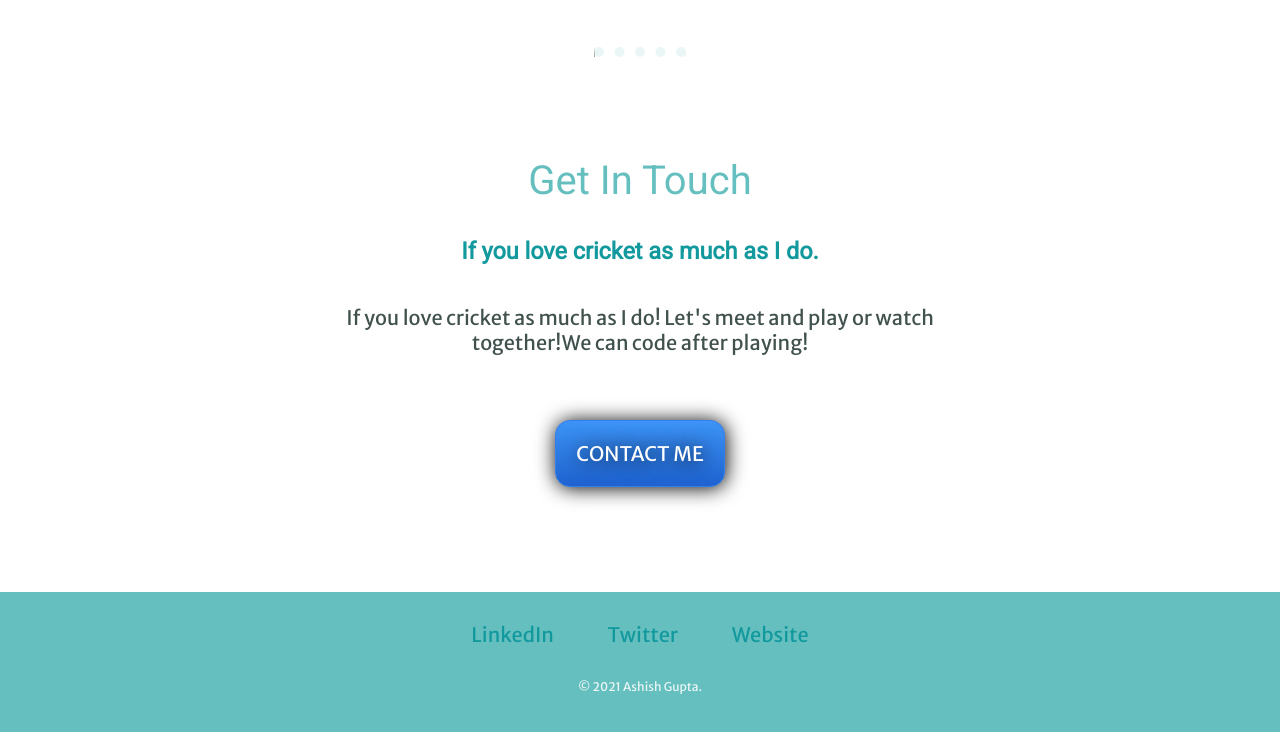
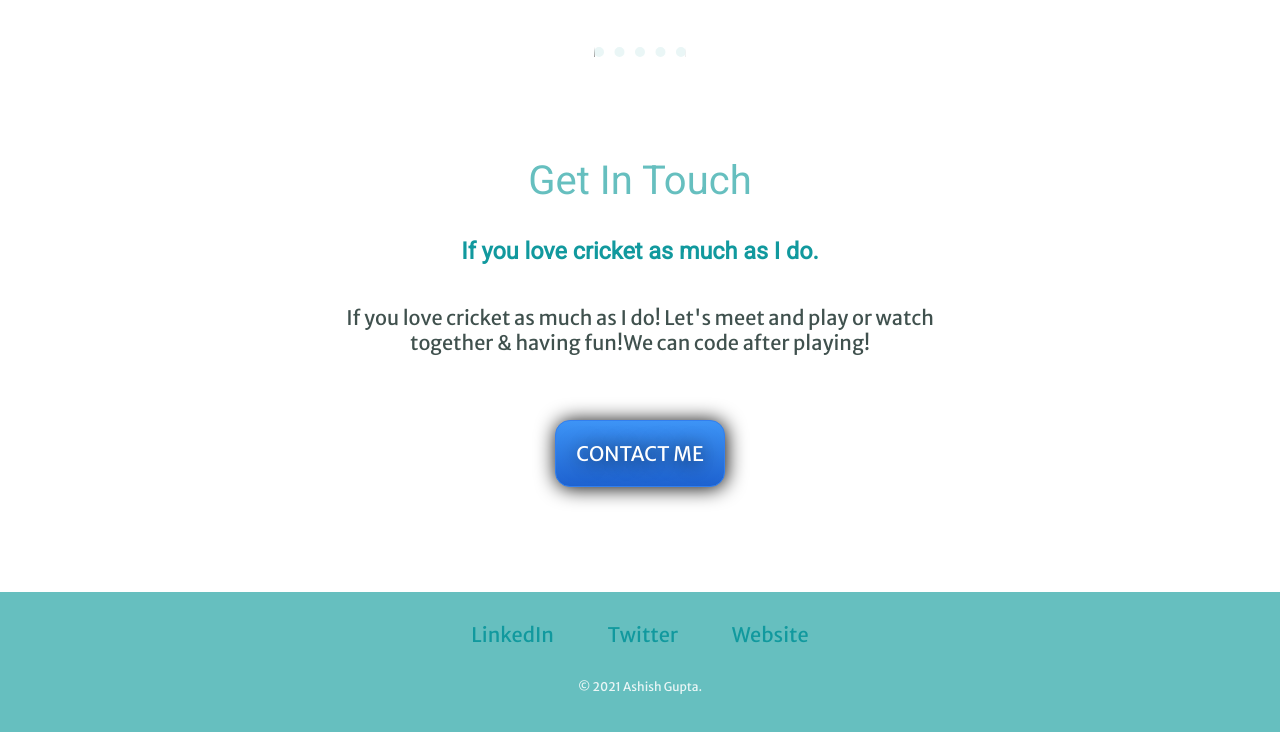
Before and after one commit to DevloperAshish/Practice1, a plain HTML site: page index.html in a window 1280 px wide. Shown: the part 2184-2916 px from the top of the page. Drawn offline with Linux system fonts and the light colour scheme.

Commit message:
Update index.html

```diff
--- a/index.html
+++ b/index.html
@@ -39,7 +39,7 @@
       <div class="contact-me">
         <h2>Get In Touch</h2>
         <h3>If you love cricket as much as I do.</h3>
-        <p class="contact-intro">If you love cricket as much as I do! Let's meet and play or watch together!We can code after playing!</p>
+        <p class="contact-intro">If you love cricket as much as I do! Let's meet and play or watch together & having fun!We can code after playing!</p>
         <a class="btn" href="mailto:ashishgupta19@hotmail.com">CONTACT ME</a>
       </div>
     </div>
```
